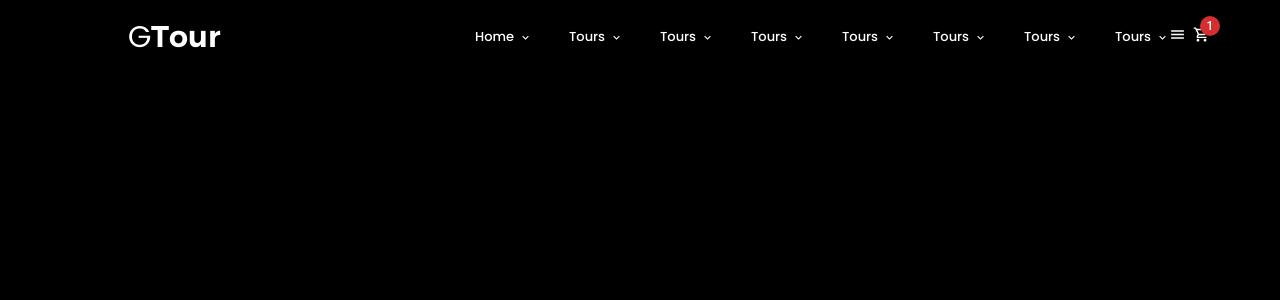
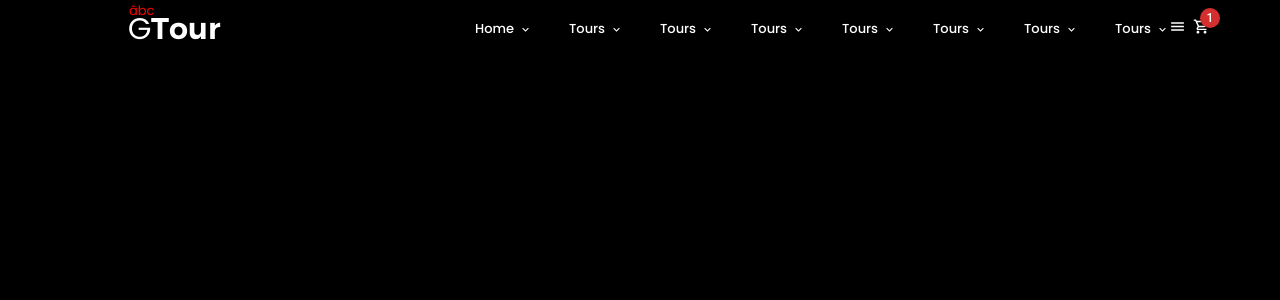
Before and after one commit to pdat2000/gtour, a React (Vite) app: page / in a window 1280 px wide. Shown: the top 300 px of the page. Built offline with nearby package versions, Linux system fonts and the light colour scheme.

Commit message:
scroll header

```diff
--- a/src/components/HeaderComponent/HeaderComponent.jsx
+++ b/src/components/HeaderComponent/HeaderComponent.jsx
@@ -7,11 +7,11 @@ import ChevronRightOutlinedIcon from '@mui/icons-material/ChevronRightOutlined';
 import {menus} from '../../utils'
 import './style.scss'
 
-
-const HeaderComponent = () => {
+const HeaderComponent = ({show}) => {
   return (
-    <Box sx={{ flexGrow: 1 }} className='header'>
-      <Grid container spacing={2} style={{ padding: '26px 0' }}>
+    <div>
+      {show && <Box sx={{ flexGrow: 1 }} className='header'>
+        <Grid container spacing={2} style={{ padding: '18px 0 26px' }}>
           <Grid item xs={6} md={4}>
             <Link href="/" className='header-logo'>
             <img src={Logo1} alt="gtour" />
@@ -41,8 +41,7 @@ const HeaderComponent = () => {
                                 <li className='header-item3' key={item3.id}>
                                   <a href={item3.link}>{item3.name}</a>
                                 </li>
-                            )
-                          })}
+                              )})}
                         </ul>}
                     </li>)
                     })}
@@ -62,7 +61,8 @@ const HeaderComponent = () => {
             </div>
           </Grid>
         </Grid>
-    </Box>
+      </Box>}
+    </div>
   );
 };
 
--- a/src/components/HeaderComponent/style.scss
+++ b/src/components/HeaderComponent/style.scss
@@ -1,5 +1,13 @@
 .header {
-  height: 74px;
+  height: 75px;
+  padding: 0 129px;
+  background-color: transparent;
+  width: 100%;
+  top: 0;
+  transform: translateY(0);
+  transition: all 0.2s linear;
+  position: fixed;
+  z-index: 40;
   &-logo {
     height: 22px;
     display: inline-block;
@@ -77,7 +85,7 @@
   }
 
   &-line {
-    height: 26px;
+    height: 14px;
     background:transparent;
     cursor: pointer;;
   }
--- a/src/pages/HomePage/HomePage.jsx
+++ b/src/pages/HomePage/HomePage.jsx
@@ -1,14 +1,38 @@
+import { useEffect, useState } from 'react';
 import {Container} from '@mui/material';
 import HeaderComponent from '../../components/HeaderComponent/HeaderComponent';
 import './style.scss'
 
 const HomePage = () => {
+  const[show, setShow] = useState(true);
+  const [lastScrollY, setLastScrollY] = useState(0);
+  const controlNavbar = () => {
+    console.log('scroll', window.scrollY);
+    if (window.scrollY > lastScrollY) {
+      setShow(false);
+    } else {
+      setShow(true);
+    }
+    setLastScrollY(window.scrollY);
+  };
+
+  useEffect(() => {
+    window.addEventListener('scroll', controlNavbar);
+    return () => {
+       window.removeEventListener('scroll', controlNavbar);
+    };
+  }, [lastScrollY]);
   return (
-    <Container maxWidth="1425">
-      <div className='container'>
-        <HeaderComponent/>
-      </div>
-    </Container>
+    <>
+      <HeaderComponent show={show}/>
+      <Container maxWidth="1425">
+        <div className='container'>
+          <div style={{ color:'red' }}>
+            âbc
+          </div>
+        </div>
+      </Container>
+    </>
   );
 };
 
```
Lines whose indentation alone changed are shown as unchanged.
